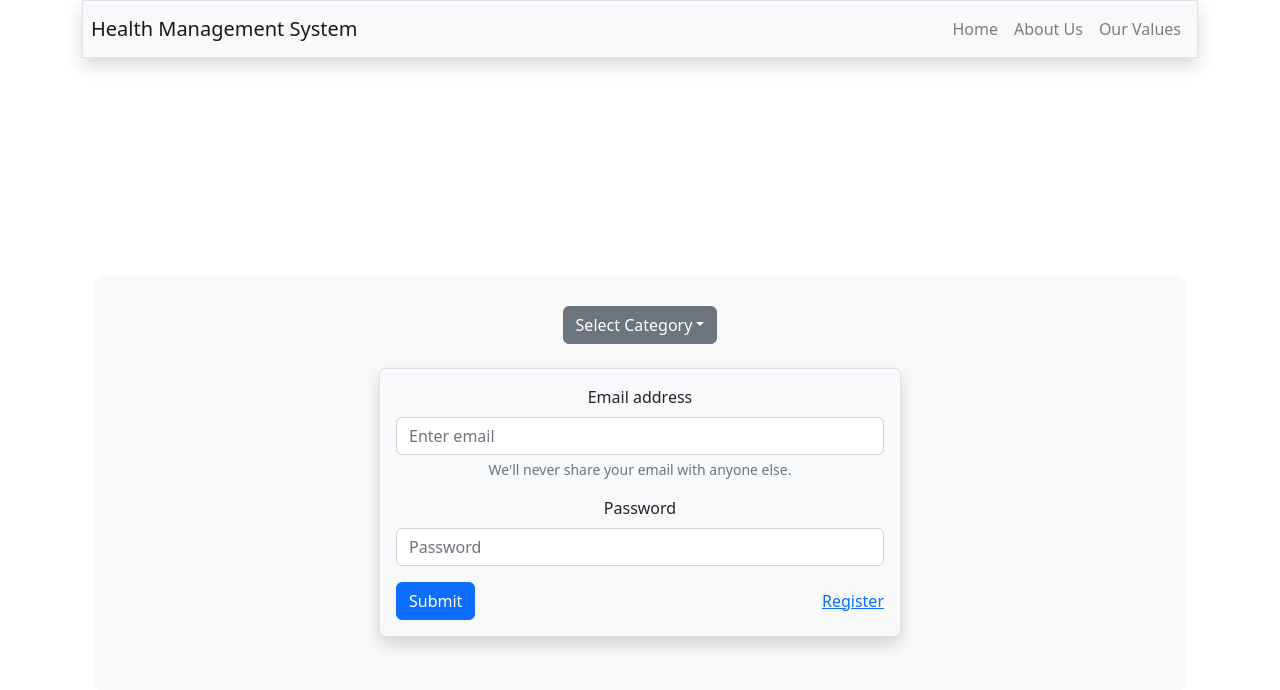
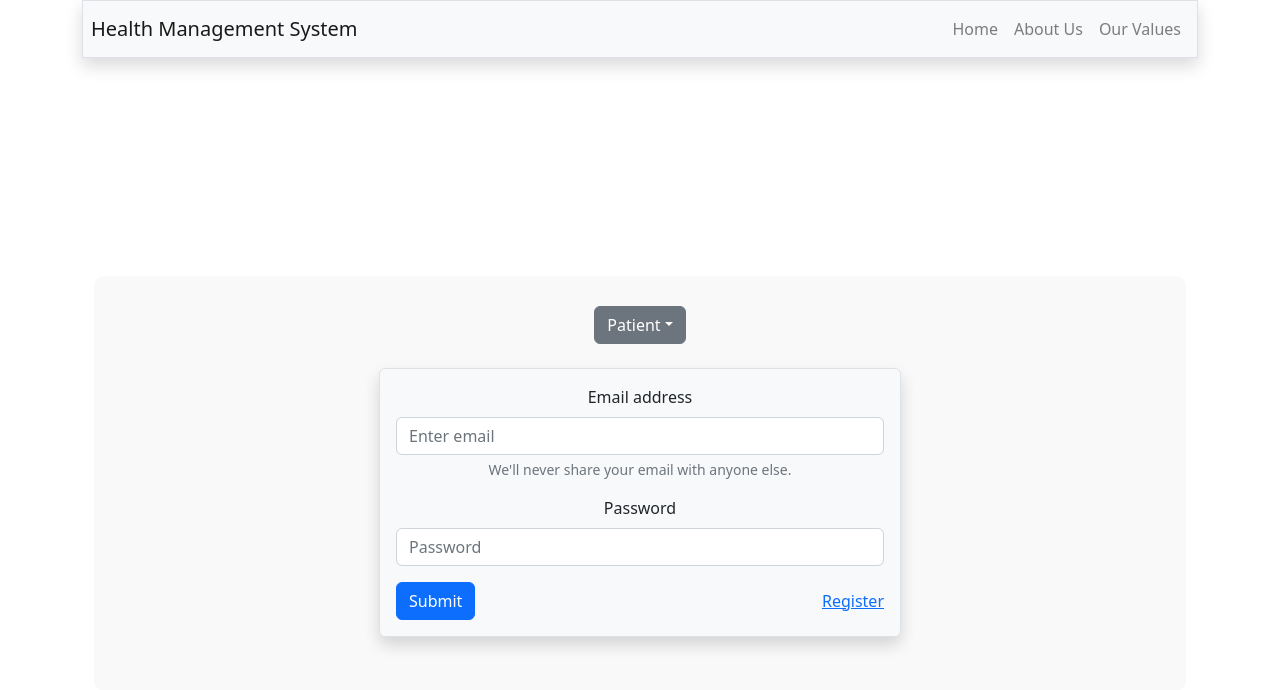
Before and after one commit to Dawood25/HealthManagement, a React (Create React App) app: page / in a window 1280 px wide. Shown: the top 690 px of the page. Built offline with nearby package versions, Linux system fonts and the light colour scheme.

Commit message:
IMplemented Login AUthentication

```diff
--- a/src/component/Category.jsx
+++ b/src/component/Category.jsx
@@ -7,8 +7,8 @@ export const Category = (props) => {
   const onClickHandler = (event) => {
     event.preventDefault();
     setCategory(event.target.text);
-    user.category = event.target.text;
-    props.onChangeHandler(user);
+
+    props.onChangeHandler(event);
   };
   return (
     <div className="dropdown">
@@ -20,7 +20,7 @@ export const Category = (props) => {
         aria-haspopup="true"
         aria-expanded="false"
       >
-        {category == "" ? "Select Category" : category}
+        {category == "" ? "Patient" : category}
       </button>
       <div className="dropdown-menu" aria-labelledby="dropdownMenuButton">
         <a className="dropdown-item" href="#" onClick={onClickHandler}>
--- a/src/component/LoginForm.jsx
+++ b/src/component/LoginForm.jsx
@@ -4,27 +4,10 @@ import { useState } from "react";
 import { Link } from "react-router-dom";
 
 export const LoginForm = (props) => {
-  const user = props.user;
-  const [userDetails, setUserDetails] = useState({ email: "", password: "" });
-  const onChangeHandler = (event) => {
-    let userDetail = {
-      email: userDetails.email,
-      password: userDetails.password,
-    };
-    event.preventDefault();
-    if (event.target.type == "email") {
-      userDetail.email = event.target.value;
-    } else {
-      userDetail.password = event.target.value;
-    }
-    setUserDetails(userDetail);
-    user.password = userDetail.password;
-    user.email = userDetail.email;
-    props.onChangeHandler(user);
-  };
+
 
   return (
-    <form className="p-3 bg-light shadow border rounded">
+    <form onSubmit={(e)=>{props.onSubmit(e)}} className="p-3 bg-light shadow border rounded">
       <div className="form-group">
         <label htmlFor="email">Email address</label>
         <input
@@ -33,8 +16,8 @@ export const LoginForm = (props) => {
           id="email"
           aria-describedby="emailHelp"
           placeholder="Enter email"
-          onChange={onChangeHandler}
-          value={userDetails.email}
+          onChange={(e)=>{props.onChangeHandler(e)}}
+          value={props.userDetail.email}
         />
         <small id="emailHelp" className="form-text text-muted">
           We'll never share your email with anyone else.
@@ -47,8 +30,8 @@ export const LoginForm = (props) => {
           className="form-control"
           id="password"
           placeholder="Password"
-          onChange={onChangeHandler}
-          value={userDetails.password}
+          onChange={(e)=>{props.onChangeHandler(e)}}
+          value={props.userDetail.password}
         />
       </div>
       <div className="d-flex justify-content-between align-items-center">
--- a/src/component/PatientList.jsx
+++ b/src/component/PatientList.jsx
@@ -2,7 +2,7 @@ import React, { useState, useEffect } from "react";
 import { Container, Row, Col, Table, Button } from "react-bootstrap";
 import { useLocation } from "react-router-dom";
 import firebase from "../firebase";
-import "firebase/firestore";
+
 const db = firebase.firestore();
 const PatientsList = () => {
   const location = useLocation();
--- a/src/pages/Login/Login.jsx
+++ b/src/pages/Login/Login.jsx
@@ -3,21 +3,67 @@ import { LoginForm } from "../../component/LoginForm";
 import { useState } from "react";
 import { Category } from "../../component/Category";
 import "./Login.css";
+import firebase from "../../firebase";
+
+const verifyCredentials = async (user,email, password) => {
+  const db = firebase.firestore();
+  const usersRef = db.collection(user);
+  const query = usersRef.where("email", "==", email).where("password", "==", password);
+  const querySnapshot = await query.get();
+
+  if (!querySnapshot.empty) {
+
+    // User exists with the given email and password
+    const user = querySnapshot.docs[0].data();
+    return true;
+  } else {
+    // No user exists with the given email and password
+    console.log("Invalid email or password");
+    return false;
+  }
+};
+
 
 const Login = () => {
-  const [user, setUser] = useState({ category: "" });
-  const onChangeHandler = (newUser) => {
-    setUser(newUser);
-    console.log(JSON.stringify(user) + "from Login");
+  const [category, setCategory] = useState("");
+  const [isLoggedIn,setIsLoggedIn] = useState(false)
+  const [userDetails, setUserDetails] = useState({ email: "", password: "" });
+  const onChangeCategoryHandler = (e) => {
+    setCategory(e.target.text);
   };
+
+    const onChangeLoginFormHandler = (event) => {
+    console.log(event.target.type)
+
+    let userDetail = {
+      email: userDetails.email,
+      password: userDetails.password,
+    };
+
+    if (event.target.type == "email") {
+      userDetail.email = event.target.value;
+    } else {
+      userDetail.password = event.target.value;
+    }
+
+    setUserDetails(userDetail);
+
+  };
+
+  const onSubmit = (e) => {
+
+   if(verifyCredentials(category,userDetails['email'],userDetails['password'])){
+    setIsLoggedIn(true);
+   }
+  }
   return (
     <>
       <div className="container login-container">
         <div className="row justify-content-center">
           <div className="col-lg-6 col-md-8 col-sm-10">
-            <Category user={user} onChangeHandler={onChangeHandler} />
+            <Category user={category} onChangeHandler={onChangeCategoryHandler} />
             <div className="my-4">
-              <LoginForm user={user} onChangeHandler={onChangeHandler} />
+              <LoginForm  userDetail={userDetails} onSubmit={onSubmit} onChangeHandler={onChangeLoginFormHandler} />
             </div>
           </div>
         </div>
```
Also changed, not shown: 1 other file (tests, documents, lock files or other folders).
